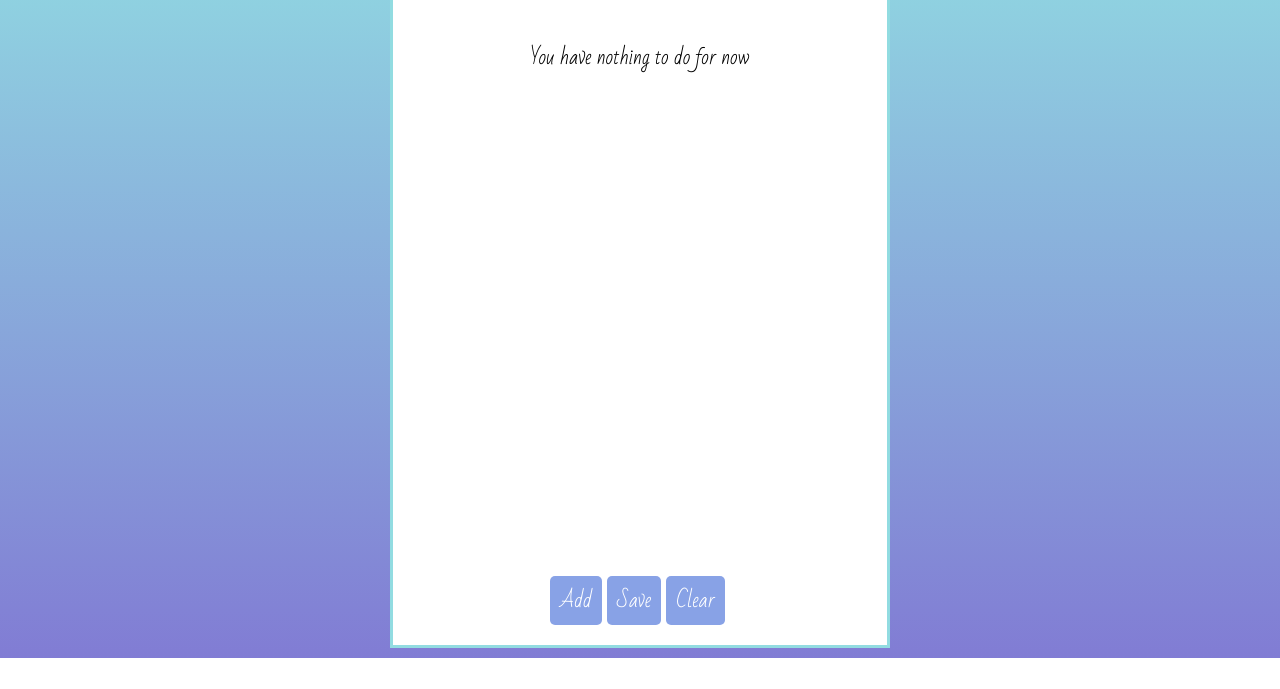
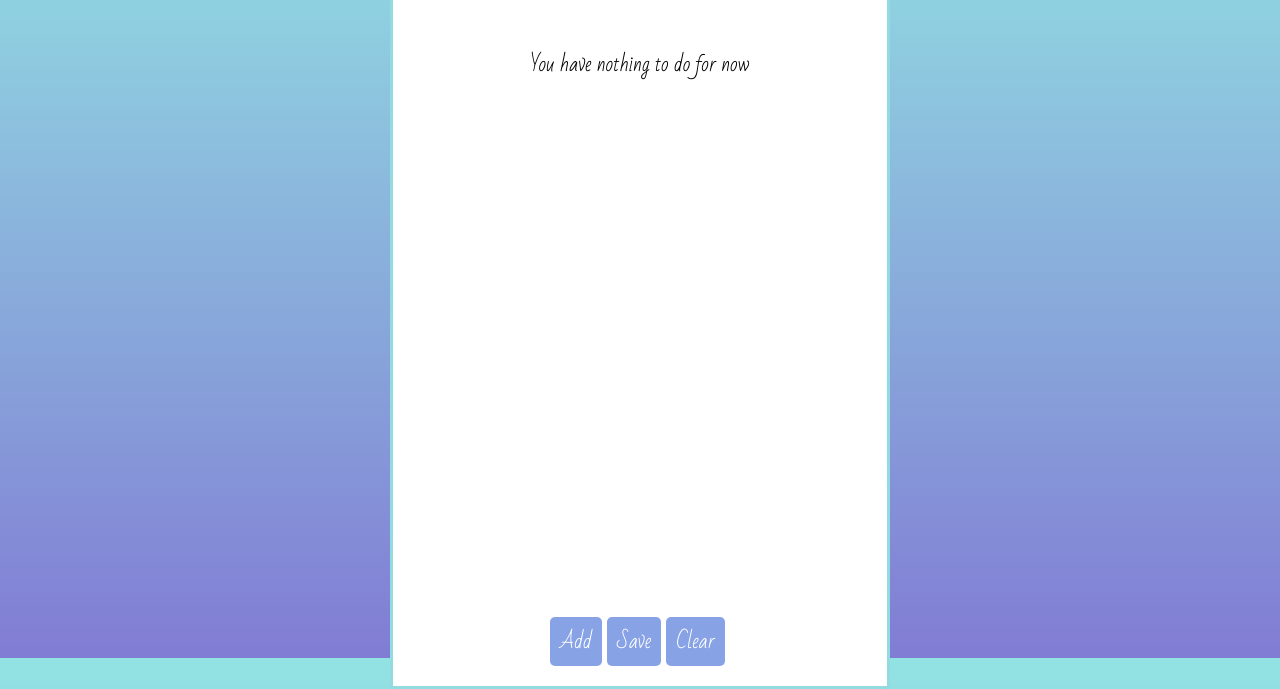
Before and after one commit to MaxBocharnikov/ToDoList, a plain HTML site: page index.html in a window 1280 px wide. Shown: the part 142-831 px from the top of the page. Before the commit the page ends 800 px from the top, so only its background shows below. Drawn offline with Linux system fonts and the light colour scheme.

Commit message:
Добавил overflow-y для list-items

```diff
--- a/css/style.css
+++ b/css/style.css
@@ -95,7 +95,8 @@ input {
 .list__items {
     margin: 0;
     padding: 0;
-    flex: 1;
+    height: 75vh;
+    overflow-y: auto;
 
     font-size:  20px;
     list-style: none;
```
